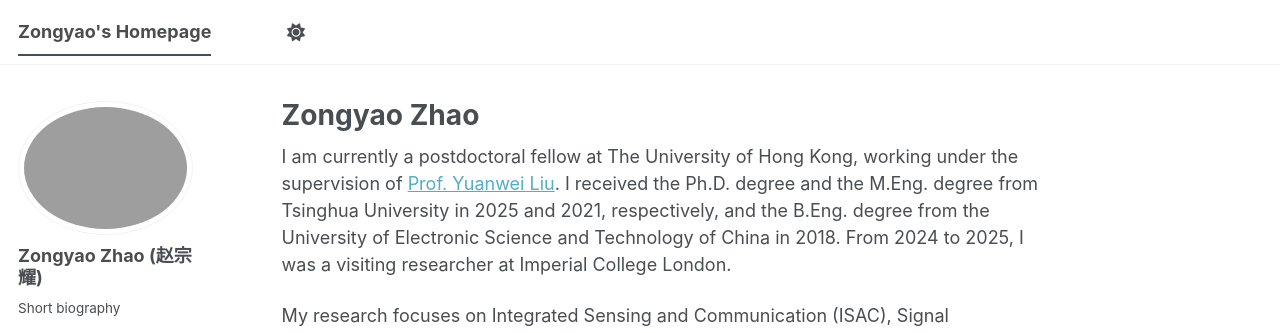
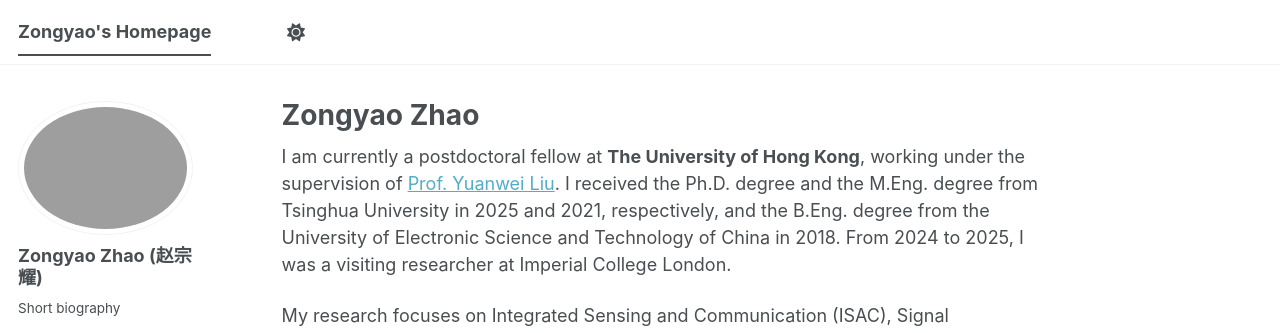
Before and after one commit to ZongyaoZhao/ZongyaoZhao.github.io, a Jekyll site: the page built from _pages/about.md, in a window 1280 px wide and 1211 px high. Shown: the top 333 px of the window. Built offline with Jekyll 4.4.1, drawn with Linux system fonts in a browser that asks for light colours; some web fonts are replaced; a script bundle is joined from its source files by our own code; library files that are not in the unit come from our copies.

```diff
--- a/_pages/about.md
+++ b/_pages/about.md
@@ -6,7 +6,7 @@ redirect_from:
   - /about/
   - /about.html
 ---
-I am currently a postdoctoral fellow at The University of Hong Kong, working under the supervision of <a href="https://www.eee.hku.hk/~yuanwei/index.html">Prof. Yuanwei Liu</a>. I received the Ph.D. degree and the M.Eng. degree from Tsinghua University in 2025 and 2021, respectively, and the B.Eng. degree from the University of Electronic Science and Technology of China in 2018. From 2024 to 2025, I was a visiting researcher at Imperial College London.
+I am currently a postdoctoral fellow at **The University of Hong Kong**, working under the supervision of <a href="https://www.eee.hku.hk/~yuanwei/index.html">Prof. Yuanwei Liu</a>. I received the Ph.D. degree and the M.Eng. degree from Tsinghua University in 2025 and 2021, respectively, and the B.Eng. degree from the University of Electronic Science and Technology of China in 2018. From 2024 to 2025, I was a visiting researcher at Imperial College London.
 
 My research focuses on Integrated Sensing and Communication (ISAC), Signal Processing, Artificial Intelligence, and Optimization for Next-generation Wireless Systems.
 
```
